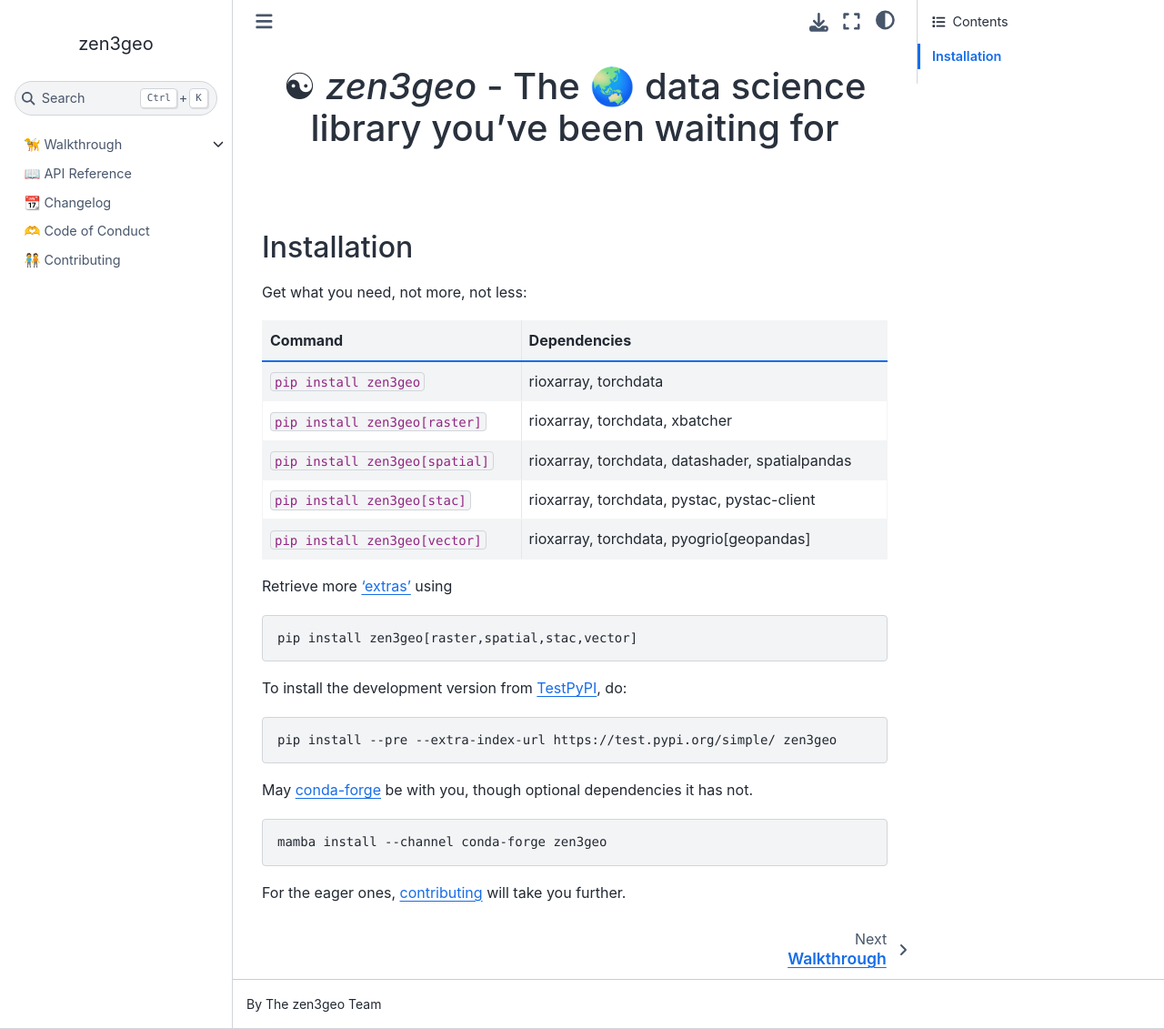
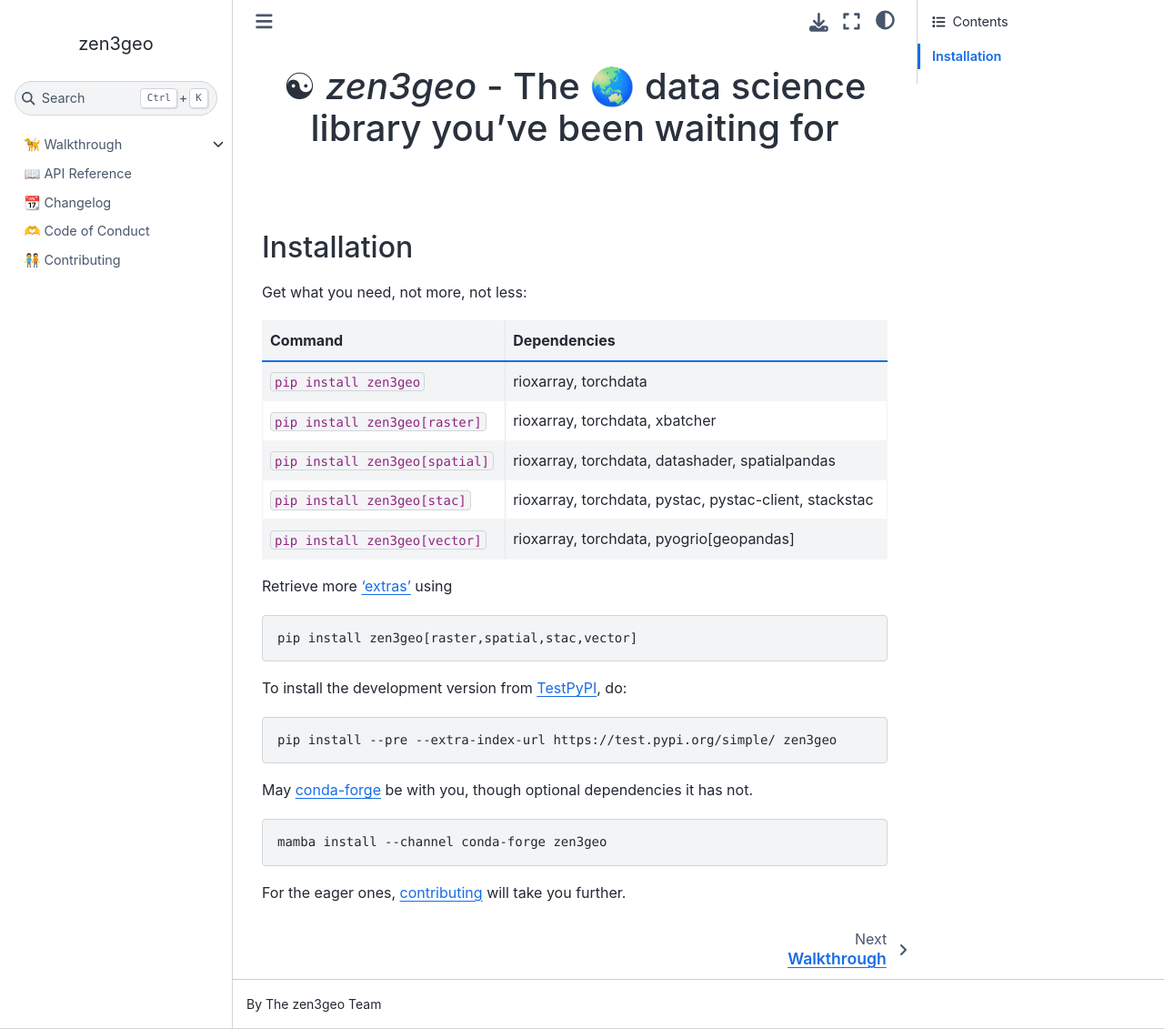
Before and after one commit to weiji14/zen3geo, a Jupyter Book: the page built from docs/index.md, in a window 1280 px wide and 1131 px high. Shown: the whole window at 91% size. Built offline with Jupyter Book 1.0.4 settings and Sphinx 7.4.7 and the Sphinx Book theme 1.1.4, drawn with Linux system fonts in a browser that asks for light colours.

Commit message:
:heavy_plus_sign: Add stackstac
Turn a STAC catalog into a dask-based xarray!

```diff
--- a/docs/index.md
+++ b/docs/index.md
@@ -9,7 +9,7 @@
 | `pip install zen3geo`          | rioxarray, torchdata |
 | `pip install zen3geo[raster]`  | rioxarray, torchdata, xbatcher |
 | `pip install zen3geo[spatial]` | rioxarray, torchdata, datashader, spatialpandas |
-| `pip install zen3geo[stac]`    | rioxarray, torchdata, pystac, pystac-client |
+| `pip install zen3geo[stac]`    | rioxarray, torchdata, pystac, pystac-client, stackstac |
 | `pip install zen3geo[vector]`  | rioxarray, torchdata, pyogrio[geopandas] |
 
 Retrieve more ['extras'](https://github.com/weiji14/zen3geo/blob/main/pyproject.toml) using
--- a/pyproject.toml
+++ b/pyproject.toml
@@ -36,6 +36,7 @@
 planetary-computer = {version="*", optional=true}
 pystac = {version="*", optional=true}
 pystac-client = {version = "*", optional = true}
+stackstac = {version = "*", optional = true}
 
 [tool.poetry.group.dev.dependencies]
 black = "*"
@@ -62,7 +63,8 @@
 ]
 stac = [
     "pystac",
-    "pystac_client"
+    "pystac_client",
+    "stackstac"
 ]
 vector = ["pyogrio"]
 
```
Also changed, not shown: 1 other file.
